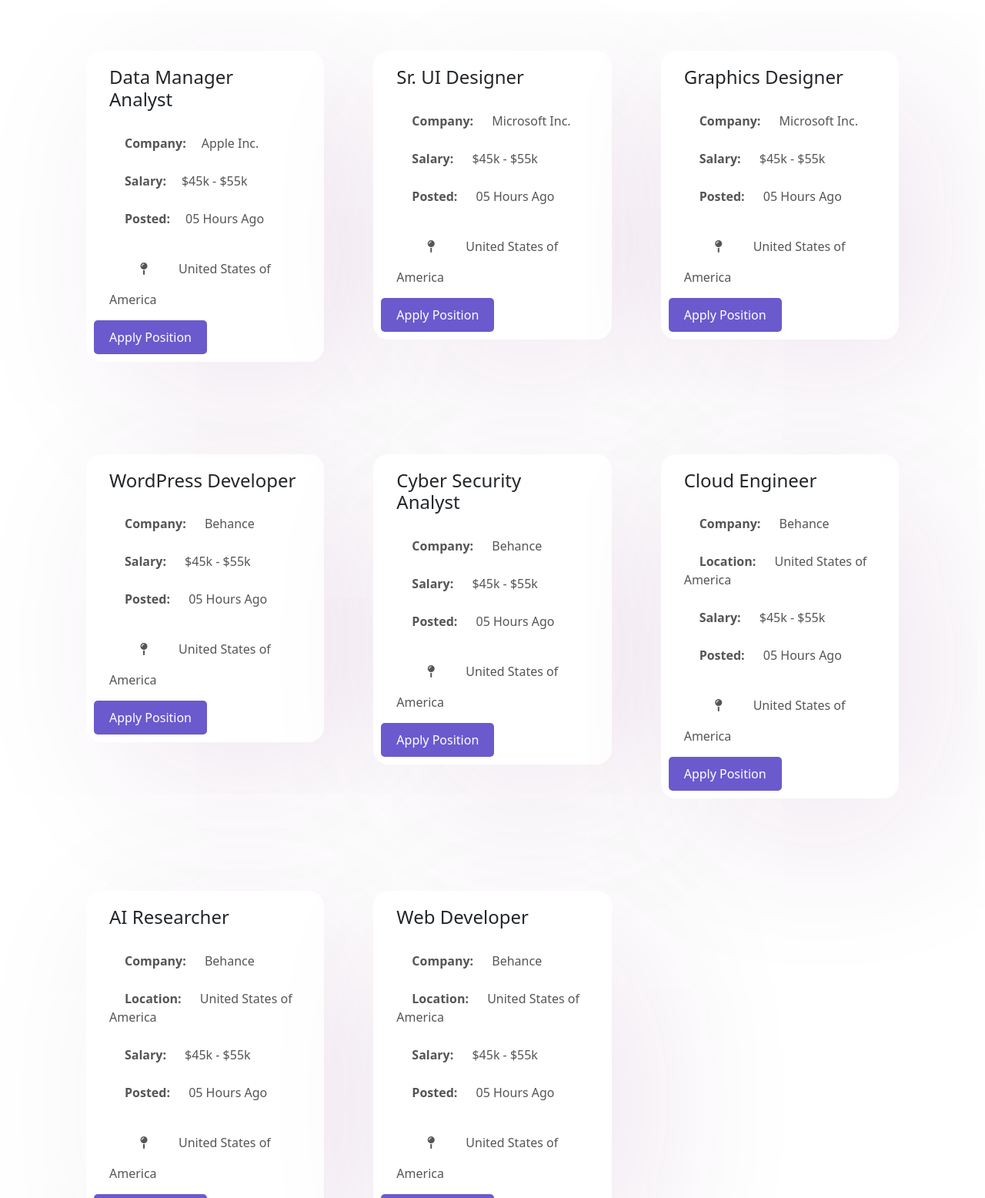
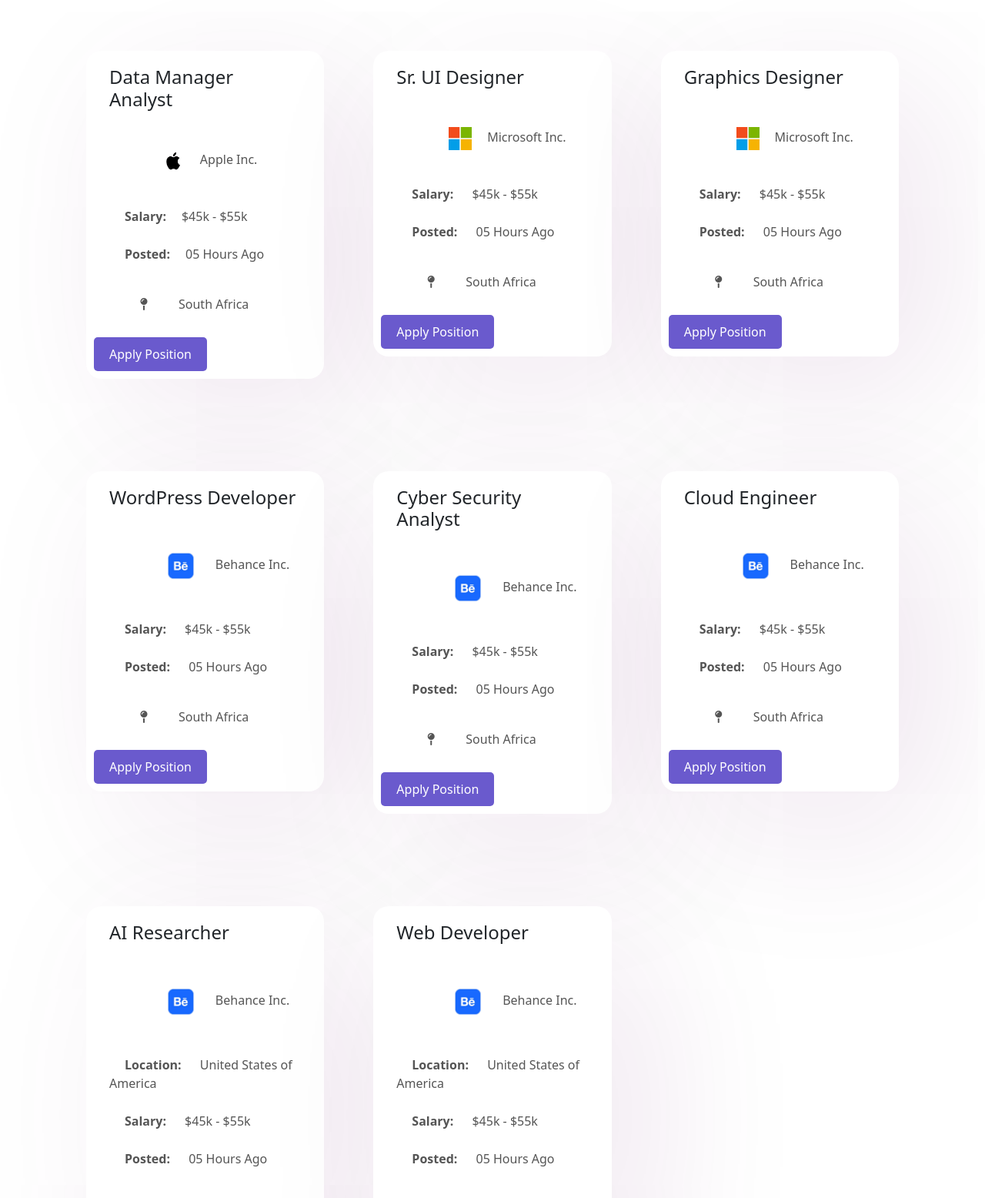
Before and after one commit to MatshepoFrak/Melsoft-Hack, a website: page frontend/jobs.html in a window 1280 px wide. Shown: the part 240-1796 px from the top of the page at 77% size. Drawn offline with nearby package versions, Linux system fonts and the light colour scheme.

Commit message:
job circulars complete

```diff
--- a/frontend/jobs.html
+++ b/frontend/jobs.html
@@ -21,30 +21,33 @@
                     <div class="col">
                         <div class="job-card">
                             <h3>Data Manager Analyst</h3>
-                            <p><strong>Company:</strong>Apple Inc.</p>
+
+                            <p style="margin-left: 20%;"><img src="../assets/images/apple.png" alt="Apple Inc." style="width: 50px; height: 50px;">Apple Inc.</p>
                             <p><strong>Salary:</strong>$45k - $55k</p>
                             <p><strong>Posted:</strong>05 Hours Ago</p>
-                            <p><span><i class="fa fa-map-pin"></i></span>United States of America</p>
+                            <p><span><i class="fa fa-map-pin"></i></span>South Africa</p>
                             <button>Apply Position</button>
                         </div>
                     </div>
                     <div class="col">
                         <div class="job-card">
                             <h3>Sr. UI Designer</h3>
-                            <p><strong>Company:</strong> Microsoft Inc.</p>
+                            <p style="margin-left: 20%;"><img src="../assets/images/microsoft.png" alt="Microsoft Inc."
+                                    style="width: 50px; height: 50px;">Microsoft Inc.</p>
                             <p><strong>Salary:</strong> $45k - $55k</p>
                             <p><strong>Posted:</strong> 05 Hours Ago</p>
-                            <p><span><i class="fa fa-map-pin"></i></span>United States of America</p>
+                            <p><span><i class="fa fa-map-pin"></i></span>South Africa</p>
                             <button>Apply Position</button>
                         </div>
                     </div>
                     <div class="col">
                         <div class="job-card">
                             <h3>Graphics Designer</h3>
-                            <p><strong>Company:</strong> Microsoft Inc.</p>
+                            <p style="margin-left: 20%;"><img src="../assets/images/microsoft.png" alt="Microsoft Inc."
+                                    style="width: 50px; height: 50px;">Microsoft Inc.</p>
                             <p><strong>Salary:</strong> $45k - $55k</p>
                             <p><strong>Posted:</strong> 05 Hours Ago</p>
-                            <p><span><i class="fa fa-map-pin"></i></span>United States of America</p>
+                            <p><span><i class="fa fa-map-pin"></i></span>South Africa</p>
                             <button>Apply Position</button>
                         </div>
                     </div>
@@ -54,31 +57,33 @@
                     <div class="col">
                         <div class="job-card">
                             <h3>WordPress Developer</h3>
-                            <p><strong>Company:</strong> Behance</p>
+                            <p style="margin-left: 20%;"><img src="../assets/images/behance.png" alt="Behance Inc."
+                                    style="width: 70px; height: 70px;">Behance Inc.</p>
                             <p><strong>Salary:</strong> $45k - $55k</p>
                             <p><strong>Posted:</strong> 05 Hours Ago</p>
-                            <p><span><i class="fa fa-map-pin"></i></span>United States of America</p>
+                            <p><span><i class="fa fa-map-pin"></i></span>South Africa</p>
                             <button>Apply Position</button>
                         </div>
                     </div>
                     <div class="col">
                             <div class="job-card">
                                 <h3>Cyber Security Analyst</h3>
-                                <p><strong>Company:</strong> Behance</p>
+                                <p style="margin-left: 20%;"><img src="../assets/images/behance.png" alt="Behance Inc."
+                                        style="width: 70px; height: 70px;">Behance Inc.</p>
                                 <p><strong>Salary:</strong> $45k - $55k</p>
                                 <p><strong>Posted:</strong> 05 Hours Ago</p>
-                                <p><span><i class="fa fa-map-pin"></i></span>United States of America</p>
+                                <p><span><i class="fa fa-map-pin"></i></span>South Africa</p>
                                 <button>Apply Position</button>
                             </div>
                     </div>
                     <div class="col">
                             <div class="job-card">
                                 <h3>Cloud Engineer</h3>
-                                <p><strong>Company:</strong> Behance</p>
-                                <p><strong>Location:</strong> United States of America</p>
+                                <p style="margin-left: 20%;"><img src="../assets/images/behance.png" alt="Behance Inc."
+                                        style="width: 70px; height: 70px;">Behance Inc.</p>
                                 <p><strong>Salary:</strong> $45k - $55k</p>
                                 <p><strong>Posted:</strong> 05 Hours Ago</p>
-                                <p><span><i class="fa fa-map-pin"></i></span>United States of America</p>
+                                <p><span><i class="fa fa-map-pin"></i></span>South Africa</p>
                                 <button>Apply Position</button>
                             </div>
                     </div>
@@ -88,7 +93,8 @@
                     <div class="col">
                         <div class="job-card">
                             <h3>AI Researcher</h3>
-                            <p><strong>Company:</strong> Behance</p>
+                            <p style="margin-left: 20%;"><img src="../assets/images/behance.png" alt="Behance Inc."
+                                    style="width: 70px; height: 70px;">Behance Inc.</p>
                             <p><strong>Location:</strong> United States of America</p>
                             <p><strong>Salary:</strong> $45k - $55k</p>
                             <p><strong>Posted:</strong> 05 Hours Ago</p>
@@ -99,7 +105,8 @@
                     <div class="col">
                         <div class="job-card">
                             <h3>Web Developer</h3>
-                            <p><strong>Company:</strong> Behance</p>
+                            <p style="margin-left: 20%;"><img src="../assets/images/behance.png" alt="Behance Inc."
+                                    style="width: 70px; height: 70px;">Behance Inc.</p>
                             <p><strong>Location:</strong> United States of America</p>
                             <p><strong>Salary:</strong> $45k - $55k</p>
                             <p><strong>Posted:</strong> 05 Hours Ago</p>
```
Also changed, not shown: assets/images/apple.png (added), assets/images/behance.png (added), assets/images/microsoft.png (added), assets/images/php.png (added).
